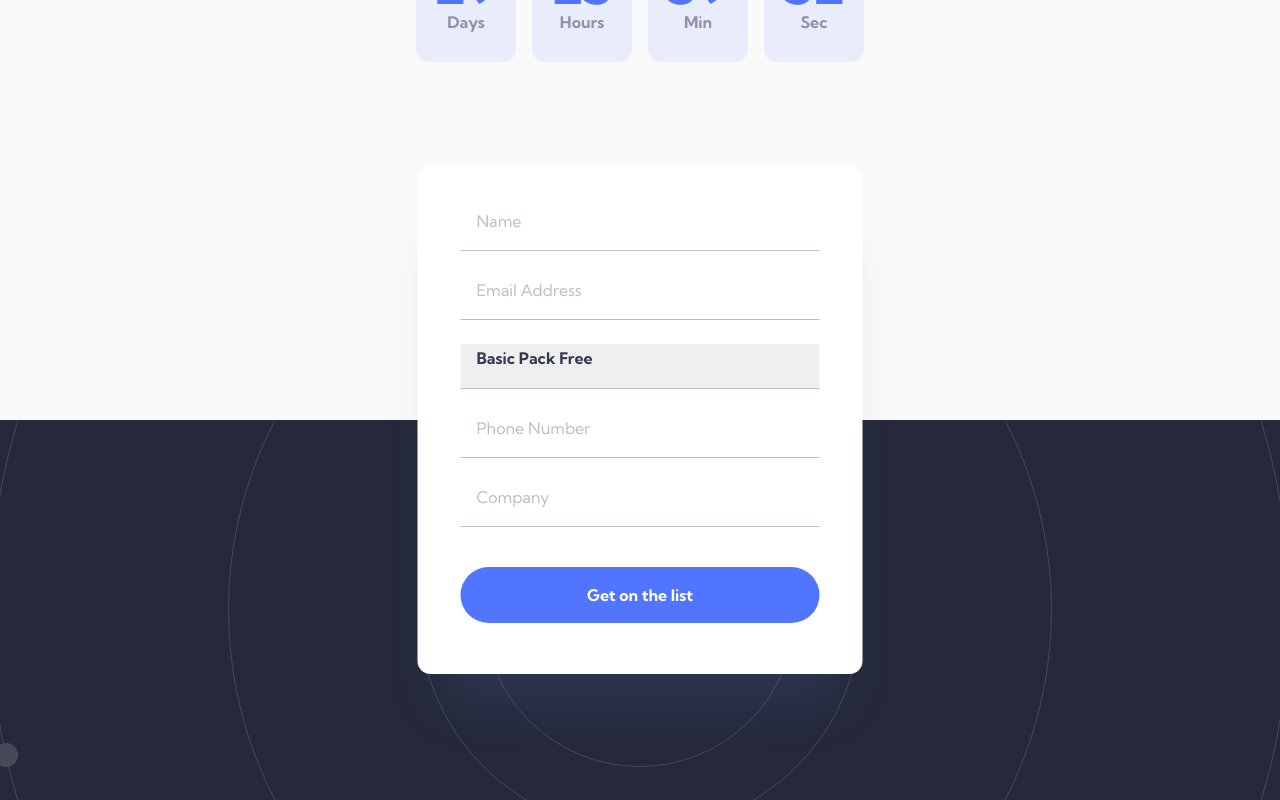
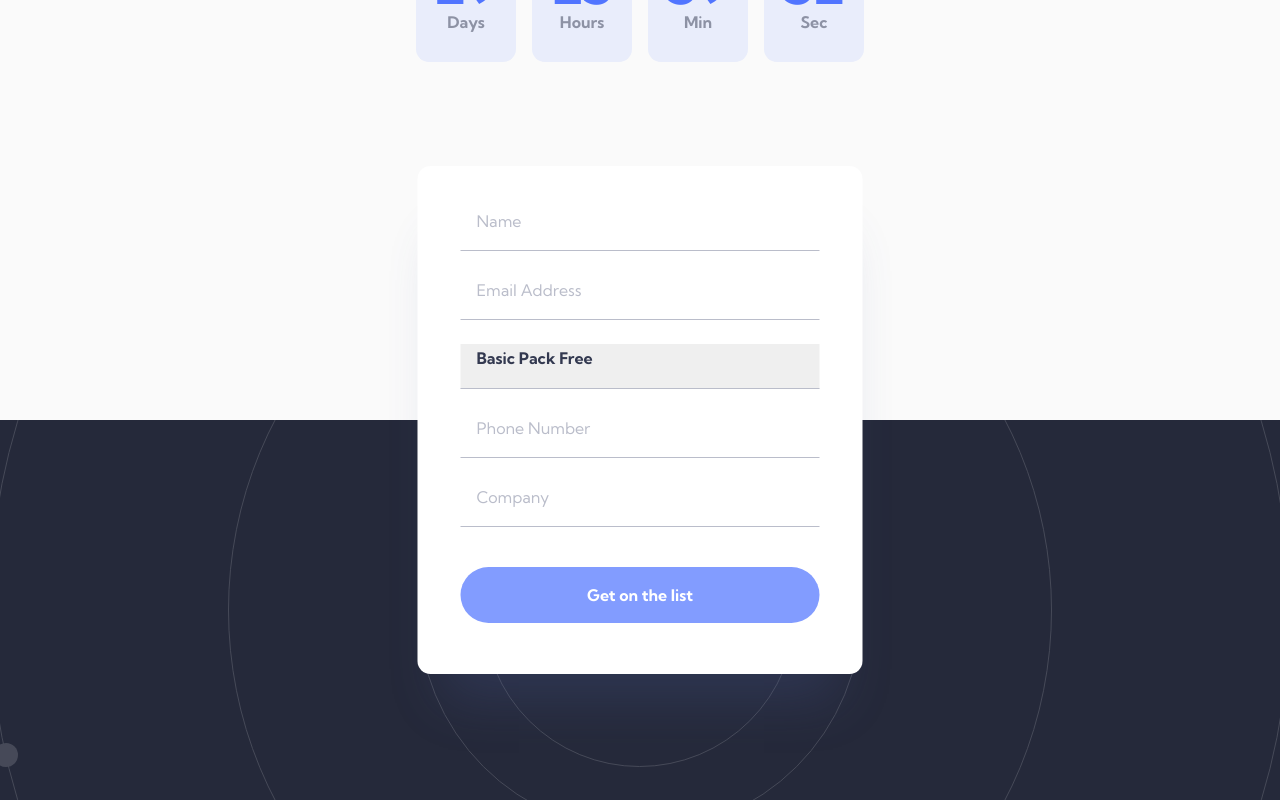
Before and after one commit to corjon/officelite-coming-soon, a React (Vite) app: page /signup in a window 1280 px wide. In both pictures the pointer is over the button "Get on the list". Shown: the part 492-1292 px from the top of the page. Built offline with nearby package versions, Linux system fonts and the light colour scheme.

Commit message:
Add form button hover styling

```diff
--- a/src/components/SignUpForm.module.css
+++ b/src/components/SignUpForm.module.css
@@ -56,6 +56,11 @@
   border-radius: 28px;
 }
 
+.form button:hover {
+  cursor: pointer;
+  background: #829CFF;
+}
+
 @media screen and (min-width: 768px) {
   .form {
     top: -254px;
```
